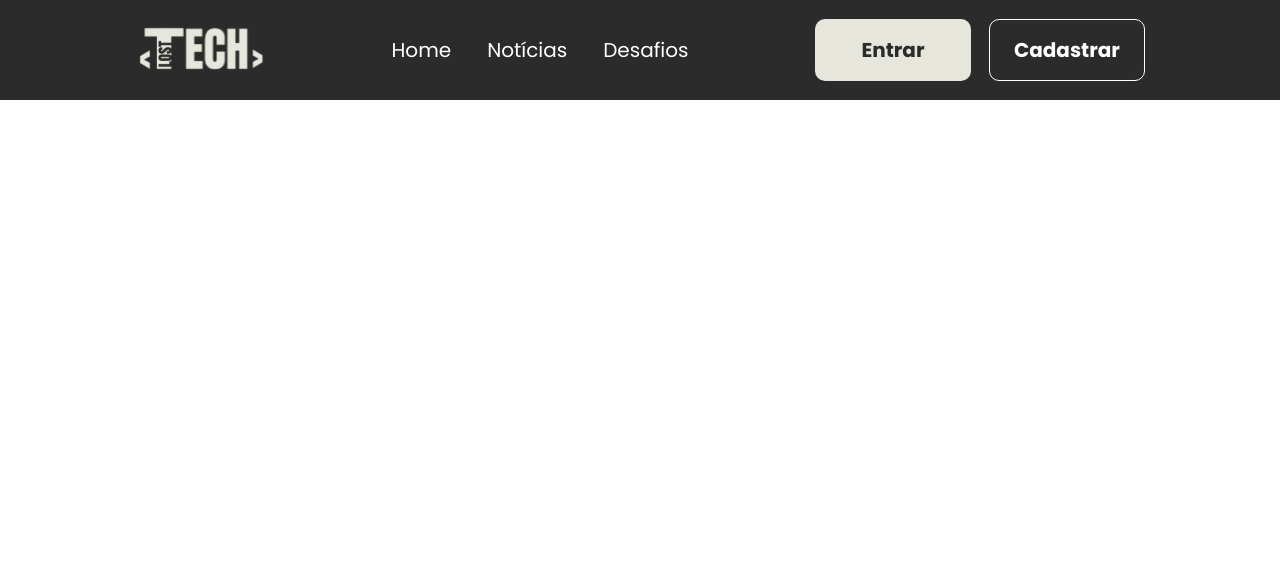
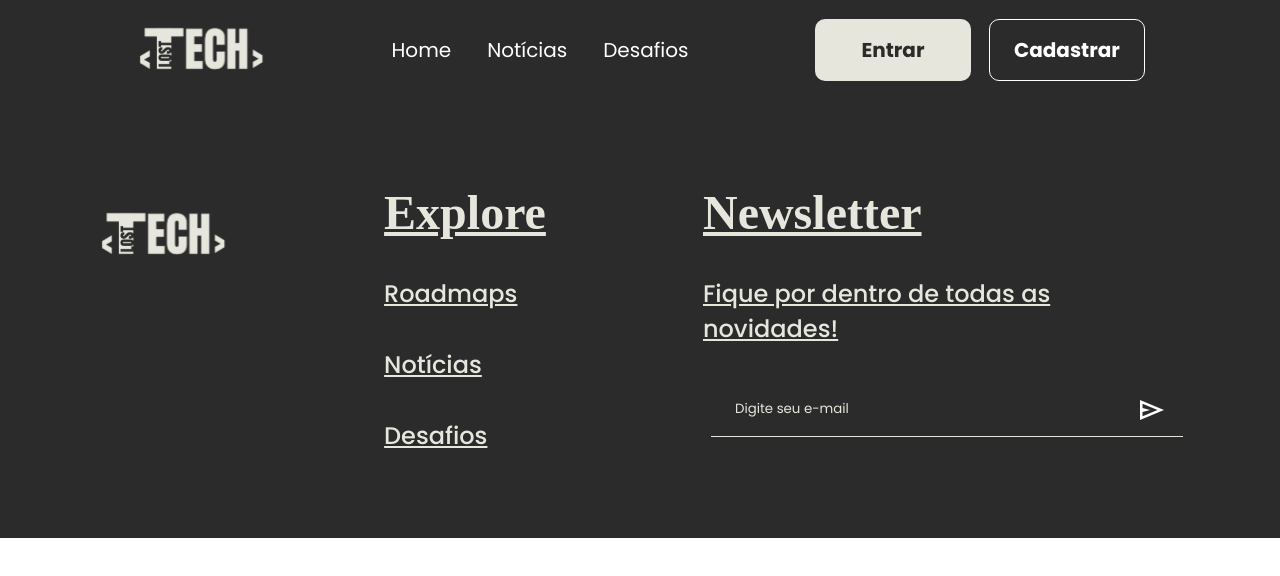
Before and after one commit to LT-LostTech/LT.frontEnd, a React (Vite) app: page / in a window 1280 px wide. Shown: the top 576 px of the page. Built offline with nearby package versions, Linux system fonts and the light colour scheme; a web font is replaced by a local one.

Commit message:
feat: created the footer and added into default layout

```diff
--- a/src/components/Footer/index.tsx
+++ b/src/components/Footer/index.tsx
@@ -0,0 +1,36 @@
+import { FooterContainer, FooterItem, FooterNav, FooterLogo, FooterNewsletter, FooterNewsletterDescription, FooterNewsletterTitle, FooterTitle } from "./styled";
+import logo from "../../assets/logo-lost-tech.svg"
+import send from "../../assets/icons/send.svg"
+import { Input } from "../Input";
+
+
+const footerItems = ["Roadmaps", "Notícias", "Desafios",]
+
+export function Footer() {
+    return (
+        <FooterContainer>
+            <FooterLogo src={logo} />
+            <FooterNav>
+                <FooterTitle>Explore</FooterTitle>
+                {
+                    footerItems.map((item, key) => (
+                        <FooterItem key={key}>{item}</FooterItem>
+                    ))
+                }
+            </FooterNav>
+            <FooterNewsletter>
+                <FooterNewsletterTitle>Newsletter</FooterNewsletterTitle>
+                <FooterNewsletterDescription>
+                    Fique por dentro de todas as novidades!
+                </FooterNewsletterDescription>
+                <Input
+                    label=""
+                    placeholder="Digite seu e-mail"
+                    icon={send}
+                    showIcon={true}
+                    showLabel={false}
+                />
+            </FooterNewsletter>
+        </FooterContainer>
+    )
+}
--- a/src/components/Footer/styled.ts
+++ b/src/components/Footer/styled.ts
@@ -13,7 +13,7 @@ export const FooterLogo = styled.img`
     height: 100px;
 `
 
-export const FooterList = styled.ul`
+export const FooterNav = styled.nav`
     display: flex;
     flex-direction: column;
     gap: 36px;
@@ -22,10 +22,11 @@ export const FooterList = styled.ul`
 export const FooterTitle = styled.h3`
     font-family: 'Jersey 25';
     font-size: 48px;
+    text-decoration: underline;
     color: ${props => props.theme.colors.lightGray};
 `
 
-export const FooterItens = styled.li`
+export const FooterItem = styled.ol`
     font-size: 24px;
     font-weight: 500;
     text-decoration: underline;
@@ -42,9 +43,4 @@ export const FooterNewsletter = styled.div`
 
 export const FooterNewsletterTitle = styled(FooterTitle)``
 
-export const FooterNewsletterInput = styled.input`
-    width: 300px;
-    height: 50px;
-    border-radius: 10px;
-    border: 1px solid ${props => props.theme.colors.lightGray};
-`
+export const FooterNewsletterDescription = styled(FooterItem)``
--- a/src/components/Input/styled.ts
+++ b/src/components/Input/styled.ts
@@ -3,7 +3,6 @@ import styled from "styled-components";
 export const InputContainer = styled.div`
     display: flex;
     justify-content: space-between;
-    padding: 16px 24px;
     gap: 8px;
     background-color: transparent;
     width: 100%;
@@ -15,19 +14,31 @@ export const InputLabel = styled.label`
 `
 export const InputFieldWithContainer = styled.div`
     display: flex;
-    justify-content: space-between;
     align-items: center;
     width: 100%;
 `
 
 export const InputField = styled.input`
     width: 100%;
+    border: 0;
     border-bottom: 1px solid ${props => props.theme.colors.lightGray};
-    border: 0;
+    height: 55px;
     background-color: transparent;
+    outline: none;
+    color: ${props => props.theme.colors.lightGray};
+    padding: 16px 24px;
+    position: relative;
+
+
+    &::placeholder{
+        color: ${props => props.theme.colors.lightGray};
+    }
 `
 
 export const InputIcon = styled.img`
     width: 24px;
     height: 24px;
+    position: absolute;
+    right: 116px;
+    cursor: pointer;
 `
--- a/src/layout/Default/layout.tsx
+++ b/src/layout/Default/layout.tsx
@@ -1,14 +1,14 @@
 import { Outlet } from "react-router-dom";
 import { Header } from "../../components/Header";
 import { LayoutContainer } from "./styles";
+import { Footer } from "../../components/Footer";
 
 export function Layout() {
   return (
-    <>
+    <LayoutContainer>
       <Header />
-      <LayoutContainer>
-        <Outlet />
-      </LayoutContainer>
-    </>
+      <Outlet />
+      <Footer />
+    </LayoutContainer>
   )
 }
```
Also changed, not shown: src/assets/icons/send.svg (added).
